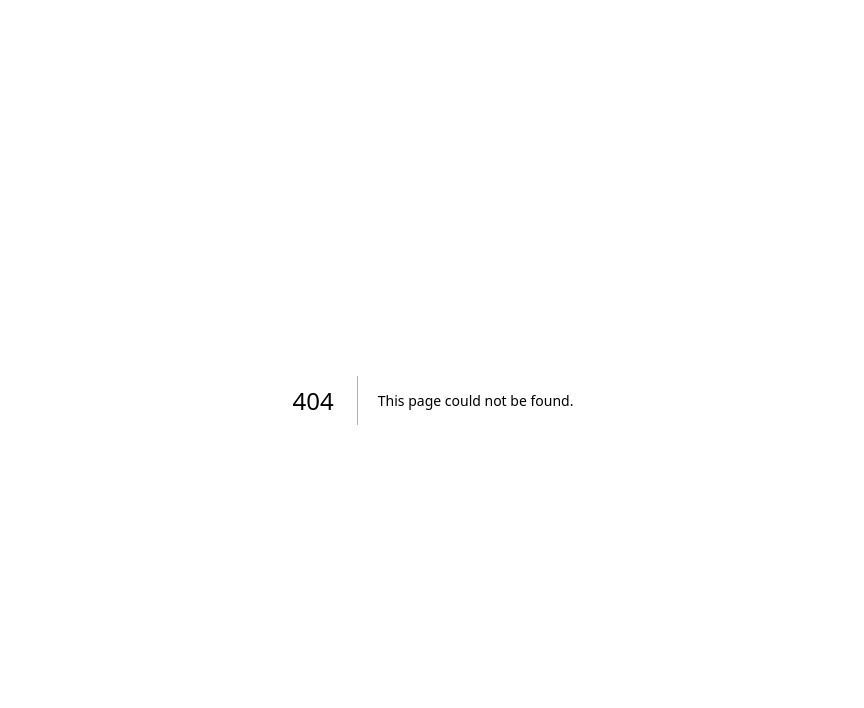
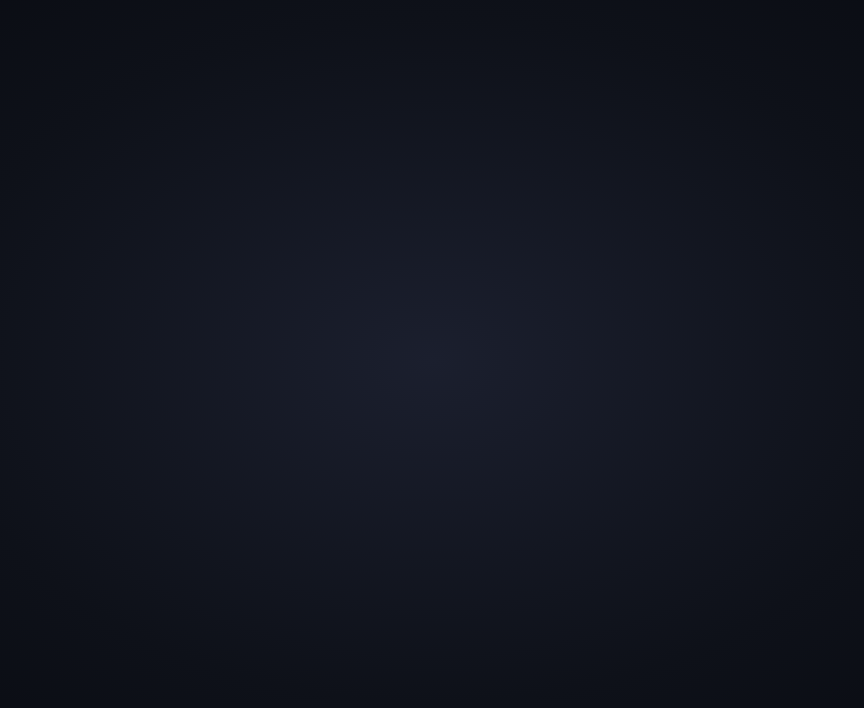
Before and after one commit to LingzheM/effects_collect_box, a Next.js app: page /hover/ferris-wheel in a window 1280 px wide. Before the commit this address had no page. Shown: the top 708 px of the page, without its empty margins (207-1071 px from the left). Built offline with nearby package versions, Linux system fonts and the light colour scheme.

Commit message:
init a ferris wheel

```diff
--- /dev/null
+++ b/src/app/hover/ferris-wheel/ferris-wheel.tsx
@@ -0,0 +1,30 @@
+"use client";
+
+import { useEffect, useRef } from "react";
+
+export default function FerrisWheelGallery() {
+  const wheelRef = useRef(null);
+  const rotationRef = useRef(0);
+  const rafRef = useRef(null);
+  const lastTimeRef = useRef(null);
+
+  useEffect(() => {
+    const id = 'cg-fonts';
+  }, []);
+
+  return (
+    <div
+      style={{
+        position: 'relative',
+        width: '100%',
+        height: '100vh',
+        minHeight: 720,
+        overflow: 'hidden',
+        background: 'radial-gradient(ellipse at 50% 45%, #1B1F2E 0%, #0E1119 55%, #07090F 100%)',
+        fontFamily: '"Fraunces", serif',
+      }}
+    >
+
+    </div>
+  )
+}
--- /dev/null
+++ b/src/app/hover/ferris-wheel/page.tsx
@@ -0,0 +1,3 @@
+import FerrisWheelGallery from "./ferris-wheel";
+
+export default FerrisWheelGallery;
--- a/src/data/effects.ts
+++ b/src/data/effects.ts
@@ -27,6 +27,16 @@ export type Effect = {
 }
 
 export const effects: Effect[] = [
+    {
+      slug: "ferris-wheel",
+      title: "Feerri Wheel",
+      category: "hover",
+      tech: ["rotation"],
+      style: ["cartoon"],
+      element: "card",
+      description: "ferris wheel",
+      createdAt: "2026-05-16",
+    },
     {
     slug: "physics-card",
     title: "Physics Card",
```
